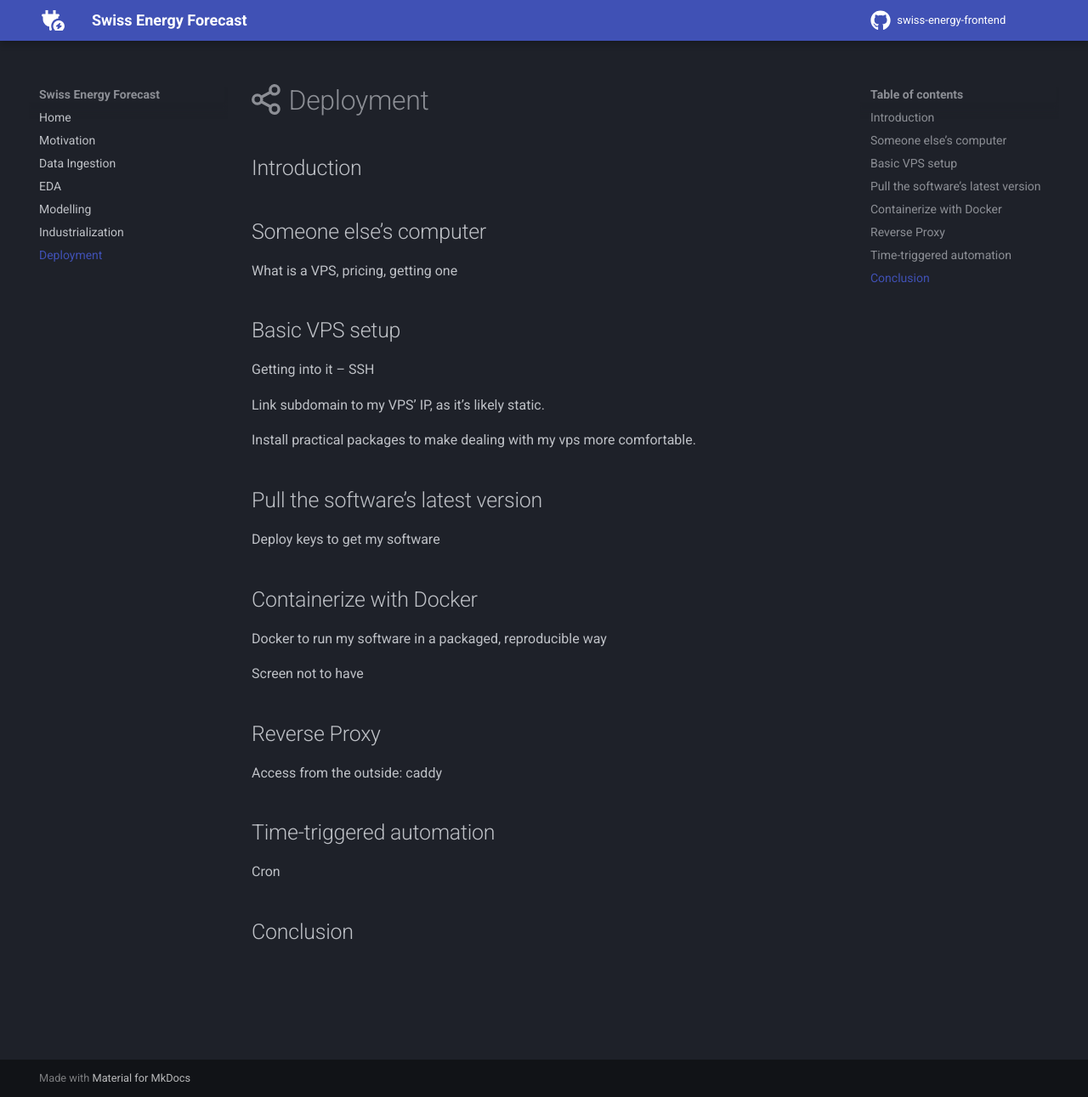
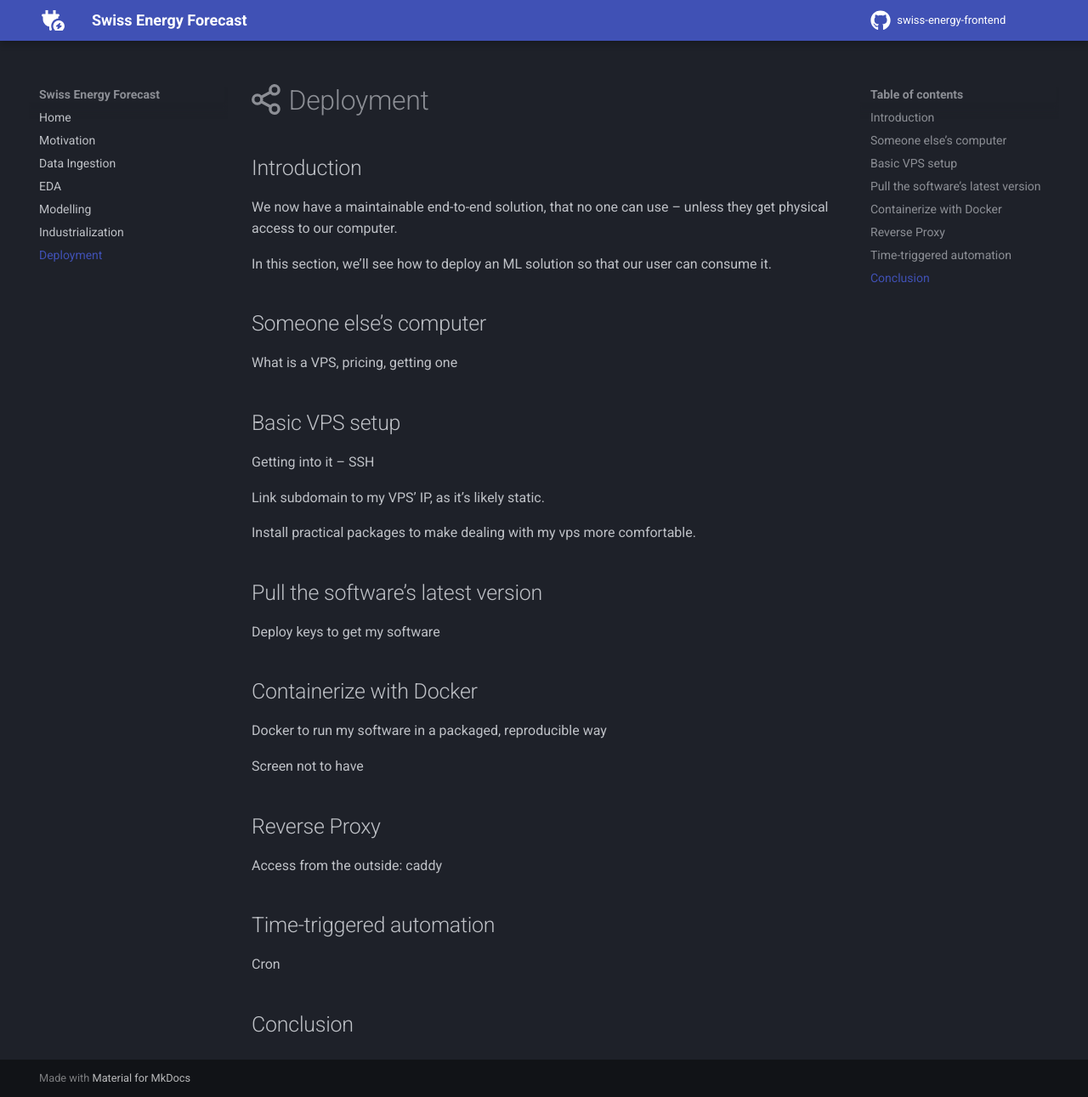
Before and after one commit to arthurgassner/swissenergy-frontend, an MkDocs documentation site: the page built from docs/deployment.md, in a window 1280 px wide and 1291 px high. Shown: the whole window at 85% size. Built offline with MkDocs 1.6.1 and Material for MkDocs 9.7.7, drawn with Linux system fonts in a browser that asks for light colours; a script that is not in the unit is left out; comment, search, counter and statistics services are not loaded.

Commit message:
Update .md

```diff
--- a/docs/deployment.md
+++ b/docs/deployment.md
@@ -1,6 +1,10 @@
 # :octicons-share-android-16: Deployment
 
 ## Introduction
+
+We now have a maintainable end-to-end solution, that no one can use -- unless they get physical access to our computer.
+
+In this section, we'll see how to deploy an ML solution so that our user can consume it.
 
 ## Someone else's computer
 
```
Also changed, not shown: README.md (+4 -0 lines).
